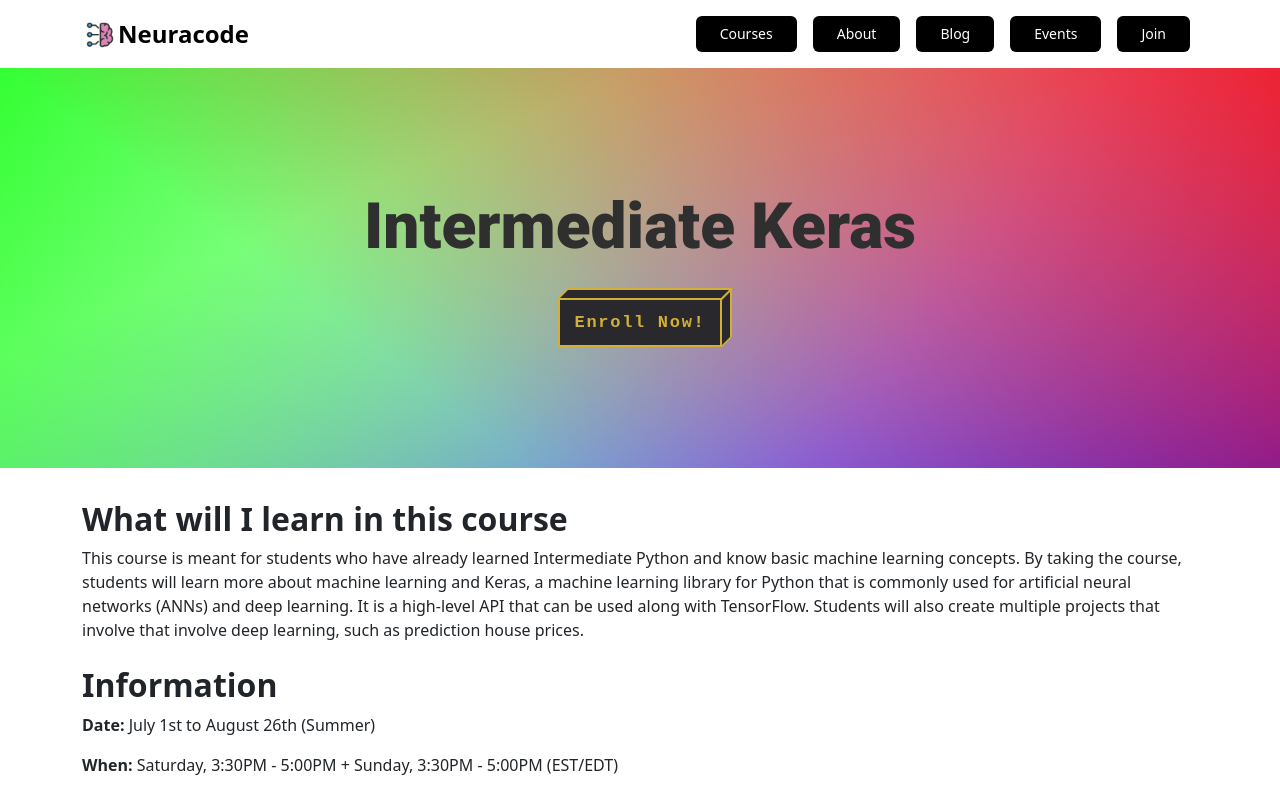
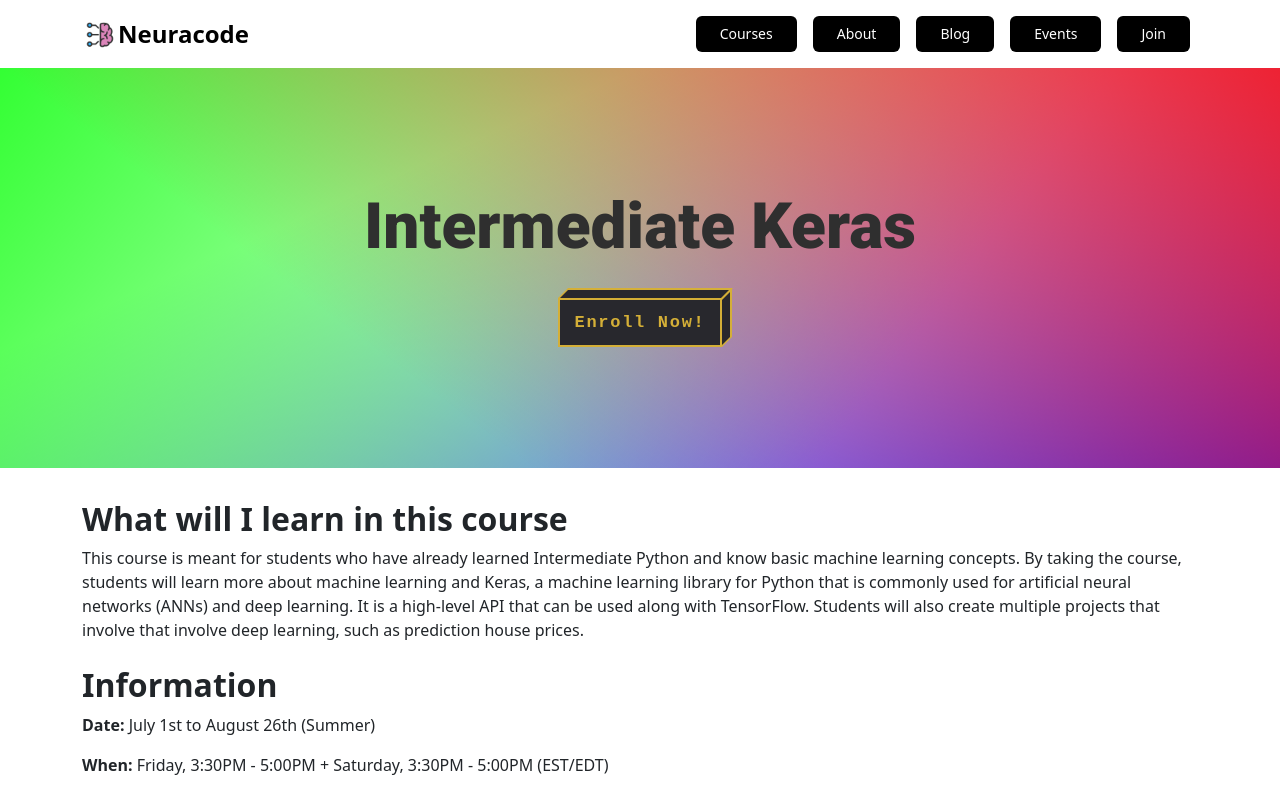
Before and after one commit to Neuracode/website, a Next.js app: page /courses/mastering-machine-learning/intermediate-keras in a window 1280 px wide. Shown: the top 797 px of the page. Built offline with nearby package versions, Linux system fonts and the light colour scheme.

Commit message:
Update intermediate-keras.tsx

```diff
--- a/pages/courses/mastering-machine-learning/intermediate-keras.tsx
+++ b/pages/courses/mastering-machine-learning/intermediate-keras.tsx
@@ -29,7 +29,7 @@ const IntermediateKeras: React.FC = () => {
                 about='This course is meant for students who have already learned Intermediate Python and know basic machine learning concepts. By taking the course, students will learn more about machine learning and Keras, a machine learning library for Python that is commonly used for artificial neural networks (ANNs) and deep learning. It is a high-level API that can be used along with TensorFlow. Students will also create multiple projects that involve that involve deep learning, such as prediction house prices.'
                 startDate='July 1st'
                 endDate='August 26th'
-                dayAndTime='Saturday, 3:30PM - 5:00PM + Sunday, 3:30PM - 5:00PM'
+                dayAndTime='Friday, 3:30PM - 5:00PM + Saturday, 3:30PM - 5:00PM'
                 timeCommitment={4}
                 recommendedGrades='8 - 12'
                 prerequisites={[
```
